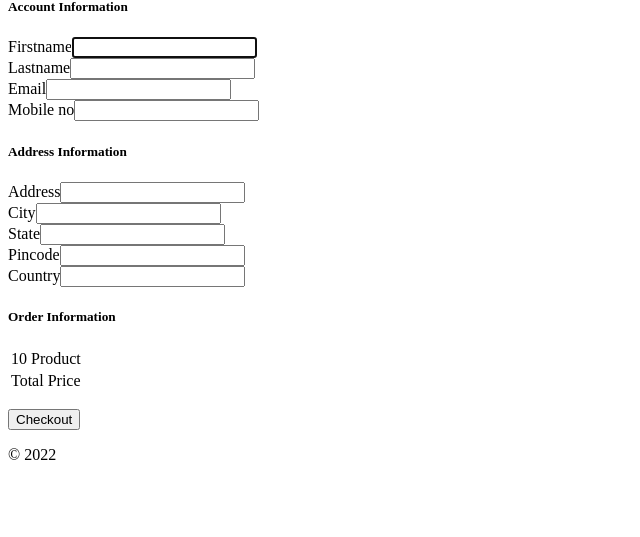
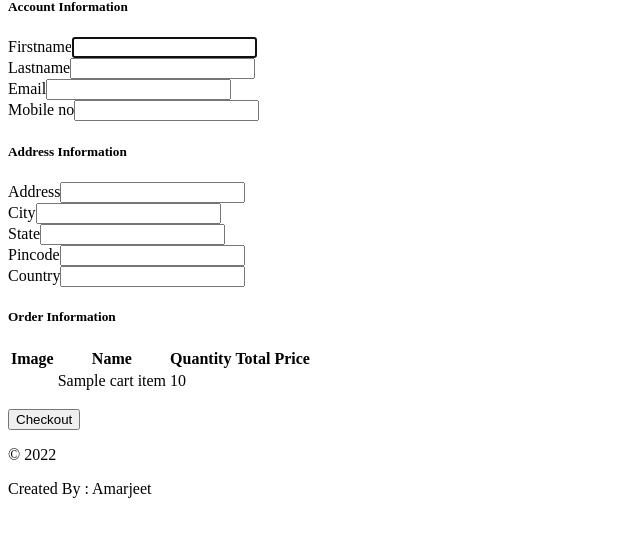
Before and after one commit to kumaramarjeet7503/ecommerce, a Yii app: template frontend/views/cart/checkout.php in a window 1280 px wide. Shown: the part 23-560 px from the top of the page, without its empty margins (0-640 px from the left). Run offline with PHP 8.4 and a stand-in for Yii, Linux system fonts and the light colour scheme; the template is opened without the code that fills it: most values are stand-ins (such as "Sample title", 1, 10 or a date in 2020); form fields are guessed from the names that the template uses; data that the repository does not hold is empty; some libraries are stand-ins or nearby versions.

Commit message:
Bug Fixing for totalprice and order details column in checkout.

```diff
--- a/frontend/config/main.php
+++ b/frontend/config/main.php
@@ -44,6 +44,9 @@ return [
             'rules' => [
             ],
         ],
+        'assetManager'=>[
+            'appendTimestamp'=>true
+        ],
 
     ],
     'params' => $params,
--- a/frontend/views/cart/checkout.php
+++ b/frontend/views/cart/checkout.php
@@ -3,6 +3,7 @@
 use yii\bootstrap4\Html;
 use yii\bootstrap4\ActiveForm;
 use yii\helpers\Url;
+use common\models\Product;
 ?>
 
 
@@ -53,14 +54,23 @@ use yii\helpers\Url;
 			<div class="card-body">
 
 				<table class="table">
+			<tr>
+				<th>Image</th>
+				<th>Name</th>
+				<th>Quantity</th>
+				<th>Total Price</th>
+			</tr>
+			<tbody>
+				<?php foreach($cartItems as $item): ?>
 					<tr>
-						<td><?php echo $productQuantity ?> Product</td>
+						<td><img src='<?php echo Product::formatImageUrl($item['image']) ?>' style='width: 50px'></td>
+						<td><?php echo $item['name'] ?></td>
+						<td><?php echo $item['quantity'] ?></td>
+						<td><?php echo Yii::$app->formatter->asCurrency($item['price'] * $item['quantity']) ?></td>
 					</tr>
-					<tr>
-						<td>Total Price</td>
-						<td class="text-right"><?php echo Yii::$app->formatter->asCurrency($totalPrice) ?></td>
-					</tr>
-				</table>
+				</tbody>
+			<?php endforeach; ?>
+		</table>
 
 				<p class="text-right mt-3">
 					<button class="btn btn-secondary">Checkout</button>
--- a/frontend/views/cart/index.php
+++ b/frontend/views/cart/index.php
@@ -28,9 +28,9 @@ use yii\helpers\Url;
  		<td>
  			<img src = "<?php echo Yii::$app->params['frontendUrl'].'/storage'.$item['image'] ?>" style="width :50px" ></img>
  			</td>
- 		<td><?php echo $item['price'] ?></td>
+ 		<td><?php echo Yii::$app->formatter->asCurrency($item['price']) ?></td>
  		<td ><input type="number" min="1" class="form-control item-quantity" style="width: 60px" value="<?php echo $item['quantity'] ?>"></input></td>
- 		<td><?php echo $item['totalPrice'] ?></td>
+ 		<td><?php echo Yii::$app->formatter->asCurrency($item['totalPrice']) ?></td>
 
  		<td><?php echo Html::a('Delete',['cart/delete','id'=>$item['id']],['class'=>'btn btn-outline-danger sm','data-method'=>'post','data-confirm'=>'Are you sure you want to remove this product ?']) ?></td>
 
--- a/frontend/views/layouts/main.php
+++ b/frontend/views/layouts/main.php
@@ -85,7 +85,7 @@ AppAsset::register($this);
 <footer class="footer mt-auto py-3 text-muted">
     <div class="container">
         <p class="float-left">&copy; <?= Html::encode(Yii::$app->name) ?> <?= date('Y') ?></p>
-        <p class="float-right"><?= Yii::powered() ?></p>
+        <p class="float-right">Created By : Amarjeet</p>
     </div>
 </footer>
 
```
Also changed, not shown: frontend/controllers/CartController.php (+24 -13 lines), frontend/web/js/app.js (+9 -2 lines), frontend/views/cart/pay-now.php (indentation only).
